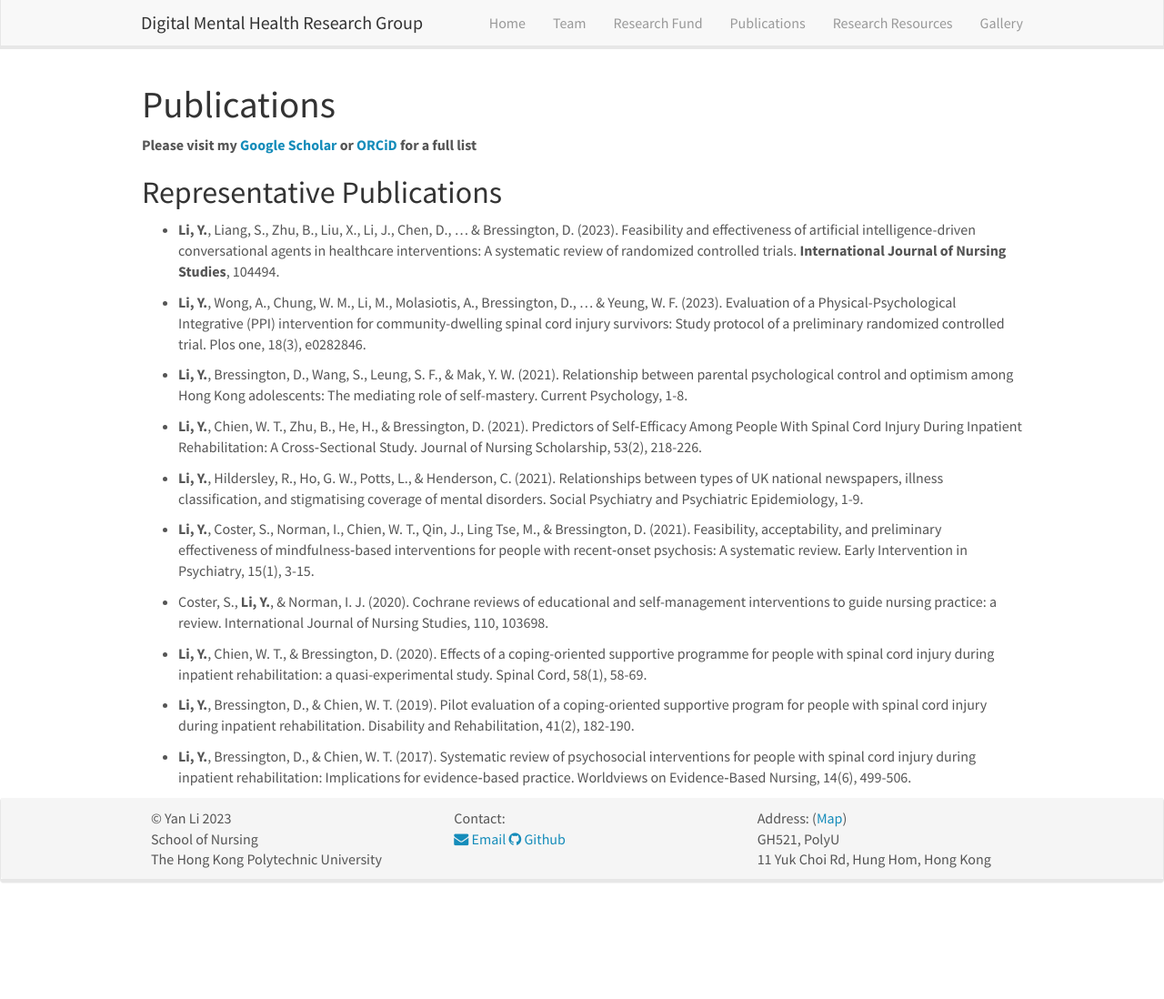
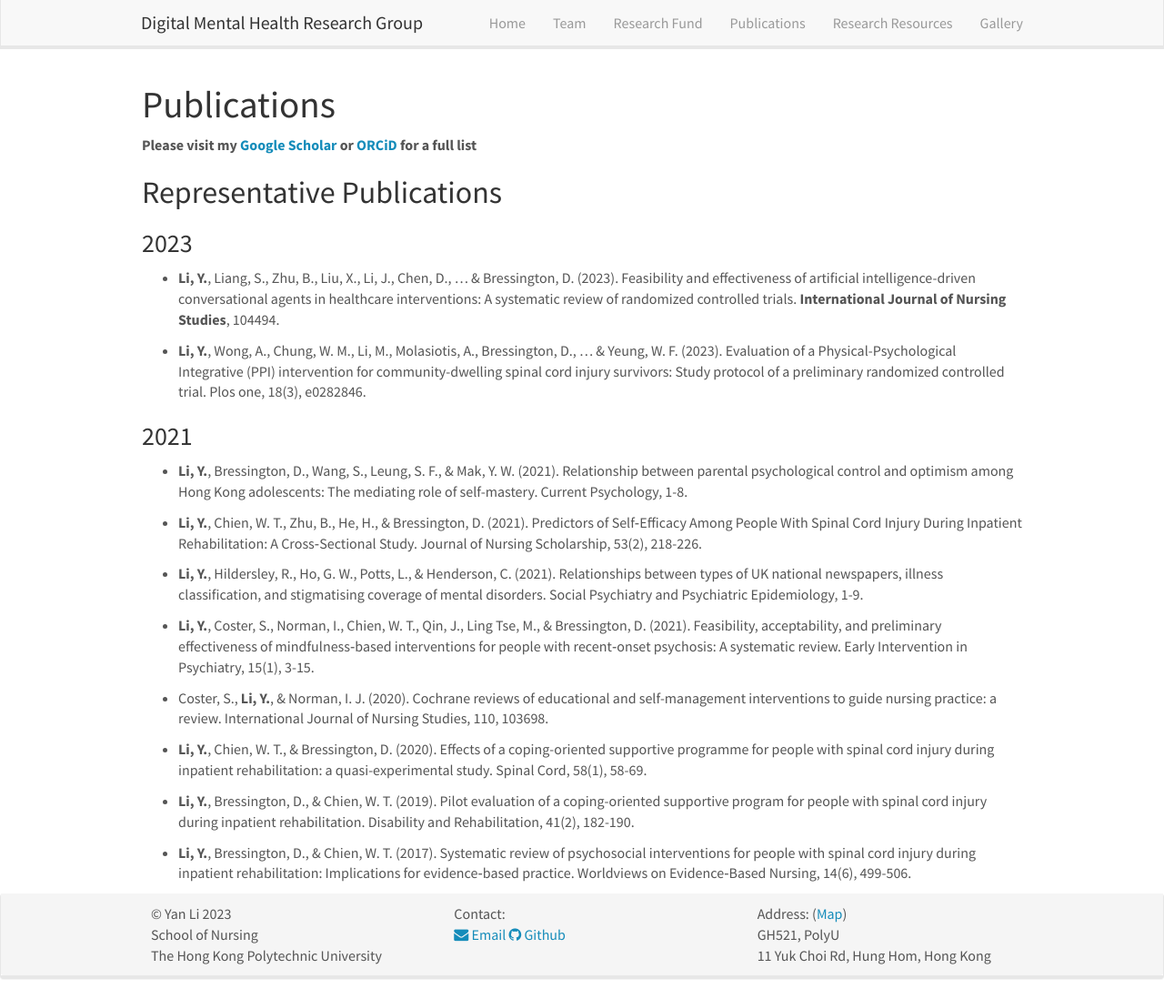
Before and after one commit to polyuly/polyuly.github.io, a Jekyll site: the page built from _pages/publications.md, in a window 1280 px wide and 1098 px high. Shown: the whole window at 91% size. Built offline with Jekyll 4.4.1, drawn with Linux system fonts in a browser that asks for light colours; nearby versions of some CDN libraries.

Commit message:
Update publications.md

```diff
--- a/_pages/publications.md
+++ b/_pages/publications.md
@@ -11,9 +11,13 @@ permalink: /publications/
 
 ## Representative Publications
 
+### 2023
+
 * **Li, Y.**, Liang, S., Zhu, B., Liu, X., Li, J., Chen, D., ... & Bressington, D. (2023). Feasibility and effectiveness of artificial intelligence-driven conversational agents in healthcare interventions: A systematic review of randomized controlled trials. **International Journal of Nursing Studies**, 104494.
 
 * **Li, Y.**, Wong, A., Chung, W. M., Li, M., Molasiotis, A., Bressington, D., ... & Yeung, W. F. (2023). Evaluation of a Physical-Psychological Integrative (PPI) intervention for community-dwelling spinal cord injury survivors: Study protocol of a preliminary randomized controlled trial. Plos one, 18(3), e0282846.
+
+### 2021
 
 * **Li, Y.**, Bressington, D., Wang, S., Leung, S. F., & Mak, Y. W. (2021). Relationship between parental psychological control and optimism among Hong Kong adolescents: The mediating role of self-mastery. Current Psychology, 1-8.
 
```
